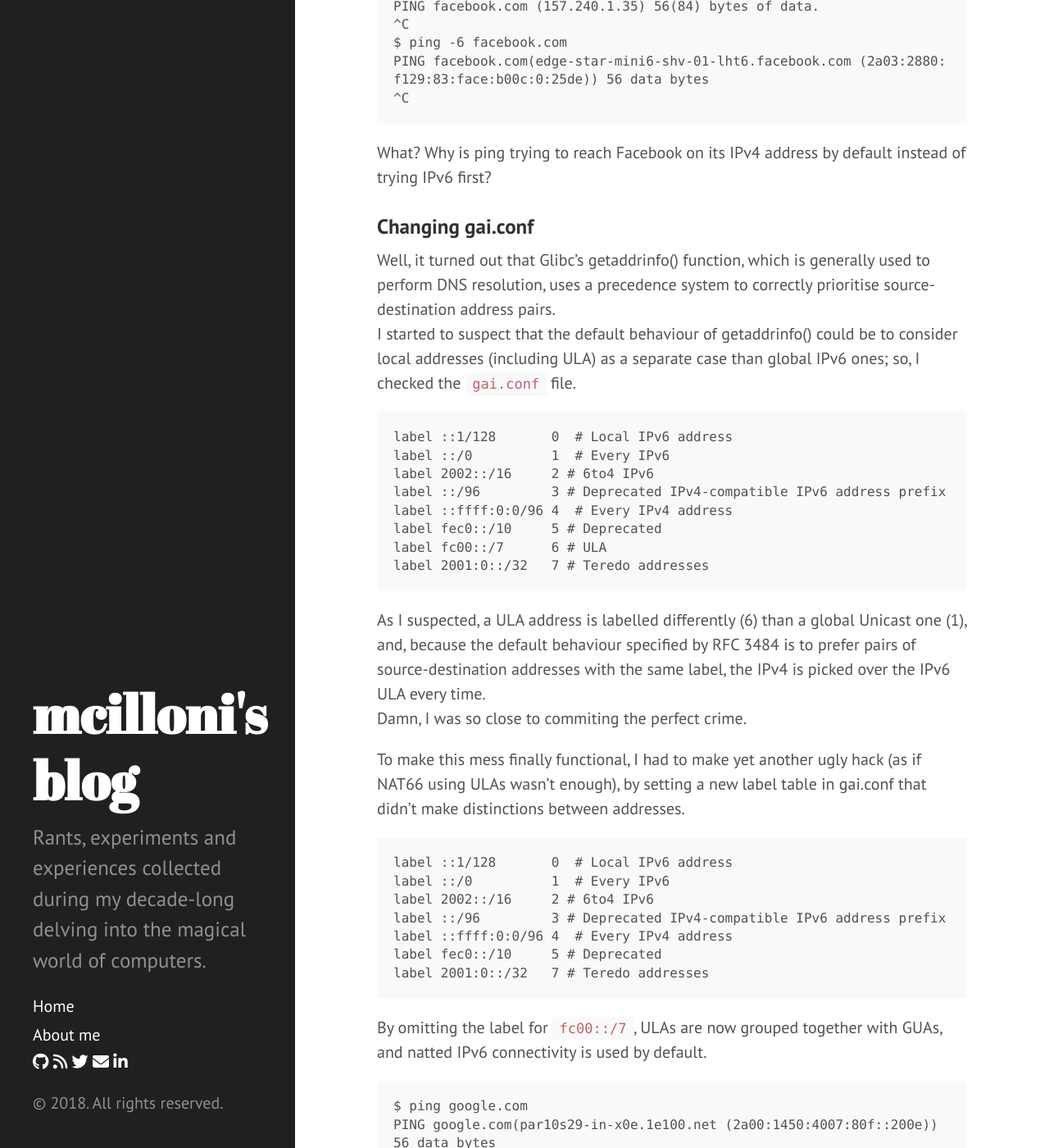
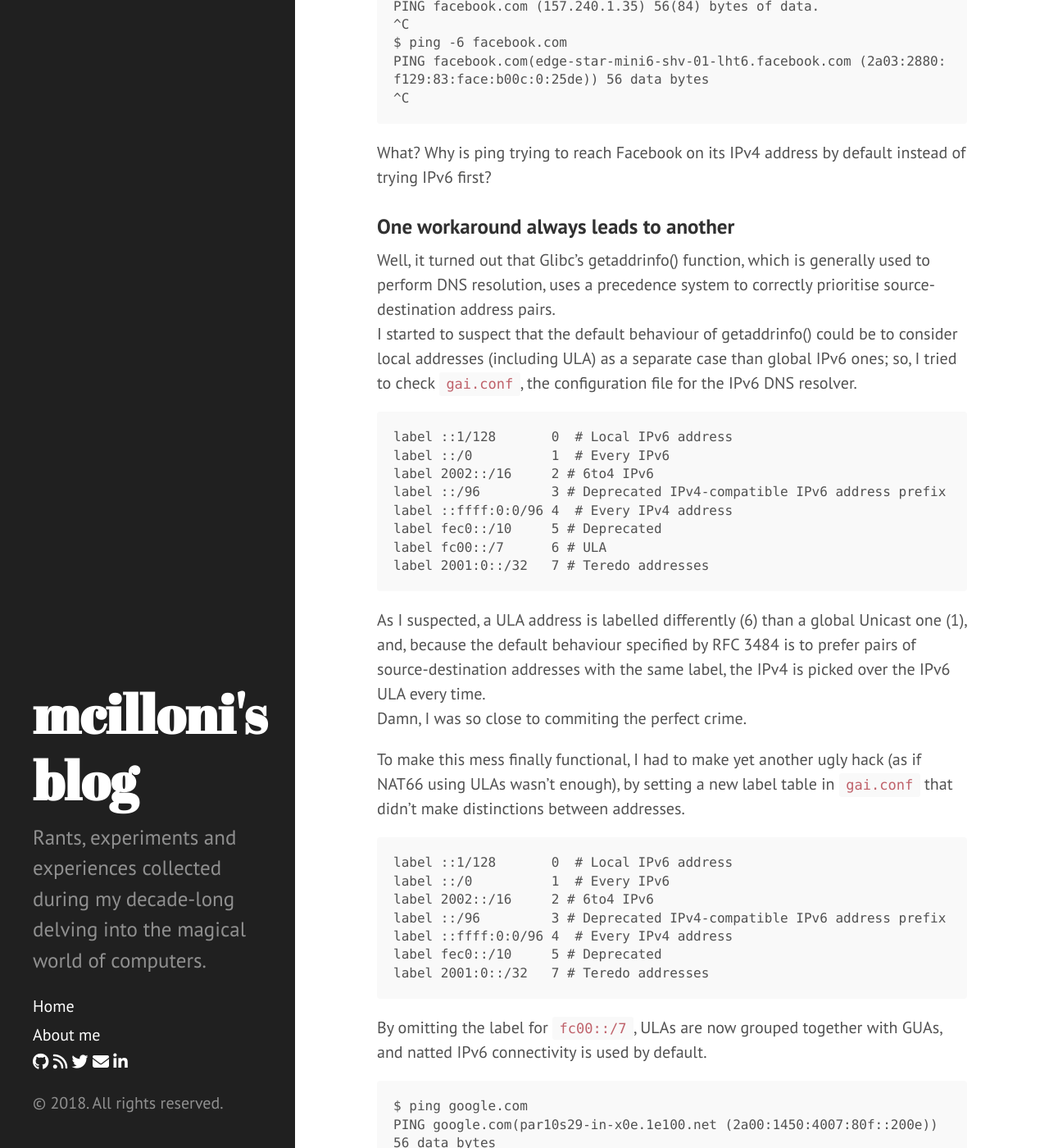
Before and after one commit to mcilloni/mcilloni.github.io, a Jekyll site: the page built from _posts/2018-01-20-oh-god-why-NAT66.md, in a window 1280 px wide and 1400 px high, scrolled down 5863 px. Shown: the whole window at 82% size. Built offline with Jekyll 4.4.1, drawn with Linux system fonts in a browser that asks for light colours; nearby versions of some CDN libraries; comment, search, counter and statistics services are not loaded.

Commit message:
Fixed title

````diff
--- a/_posts/2018-01-20-oh-god-why-NAT66.md
+++ b/_posts/2018-01-20-oh-god-why-NAT66.md
@@ -158,10 +158,10 @@ PING facebook.com(edge-star-mini6-shv-01-lht6.facebook.com (2a03:2880:f129:83:fa
 
 What? Why is ping trying to reach Facebook on its IPv4 address by default instead of trying IPv6 first?
 
-### Changing gai.conf
+### One workaround always leads to another
 
 Well, it turned out that Glibc's getaddrinfo() function, which is generally used to perform DNS resolution, uses a precedence system to correctly prioritise source-destination address pairs.
-I started to suspect that the default behaviour of getaddrinfo() could be to consider local addresses (including ULA) as a separate case than global IPv6 ones; so, I checked the `gai.conf` file.
+I started to suspect that the default behaviour of getaddrinfo() could be to consider local addresses (including ULA) as a separate case than global IPv6 ones; so, I tried to check `gai.conf`, the configuration file for the IPv6 DNS resolver.
 
 ```
 label ::1/128       0  # Local IPv6 address
@@ -177,7 +177,7 @@ label 2001:0::/32   7 # Teredo addresses
 As I suspected, a ULA address is labelled differently (6) than a global Unicast one (1), and, because the default behaviour specified by RFC 3484 is to prefer pairs of source-destination addresses with the same label, the IPv4 is picked over the IPv6 ULA every time.
 Damn, I was so close to commiting the perfect crime.
 
-To make this mess finally functional, I had to make yet another ugly hack (as if NAT66 using ULAs wasn't enough), by setting a new label table in gai.conf that didn't make distinctions between addresses.
+To make this mess finally functional, I had to make yet another ugly hack (as if NAT66 using ULAs wasn't enough), by setting a new label table in `gai.conf` that didn't make distinctions between addresses.
 
 ```
 label ::1/128       0  # Local IPv6 address
````
